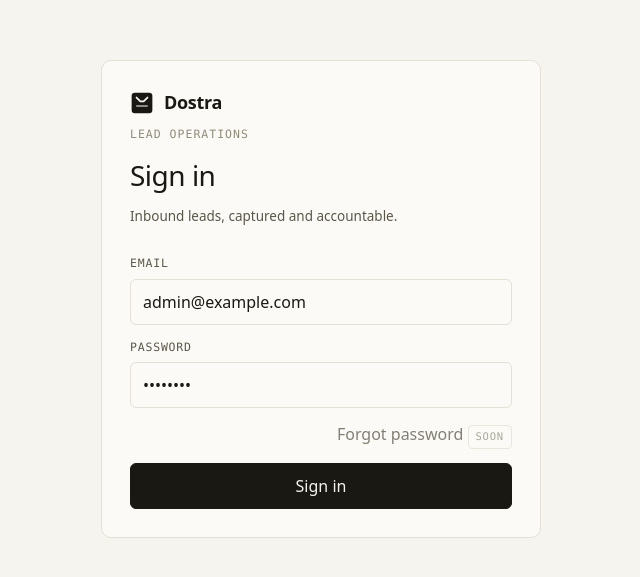
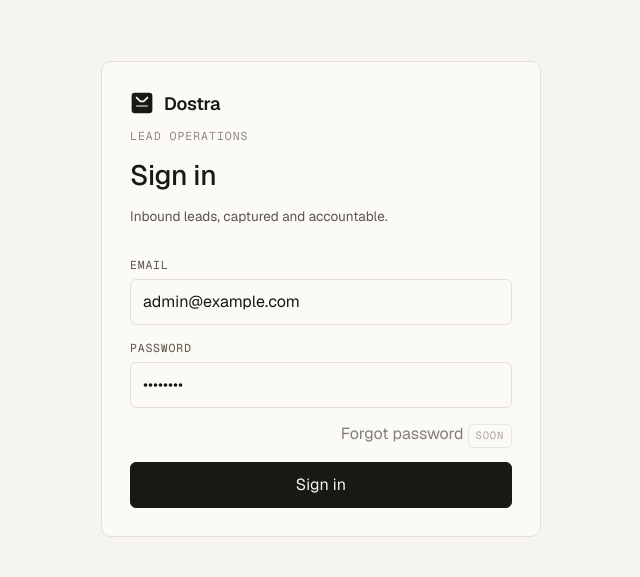
Before and after one commit to chetannagar/dostra-web, a React (Vite) app: page /login in a window 1280 px wide. Shown: the part 101-678 px from the top of the page, without its empty margins (319-959 px from the left). Built offline with nearby package versions, Linux system fonts and the light colour scheme; no server answers.

Commit message:
Fixed Google Fonts import statement in the wrong position in index.css file.

```diff
--- a/src/index.css
+++ b/src/index.css
@@ -1,5 +1,8 @@
+/* ✅ Must be first */
+@import url('https://fonts.googleapis.com/css2?family=Geist:wght@400;500;600;700&family=Geist+Mono:wght@400;500;600&display=swap');
+
+/* Tailwind CSS */
 @import "tailwindcss";
-@import url('https://fonts.googleapis.com/css2?family=Geist:wght@400;500;600;700&family=Geist+Mono:wght@400;500;600&display=swap');
 
 @theme {
   --font-sans: "Geist", ui-sans-serif, system-ui, -apple-system, "Segoe UI", Roboto, sans-serif;
```
